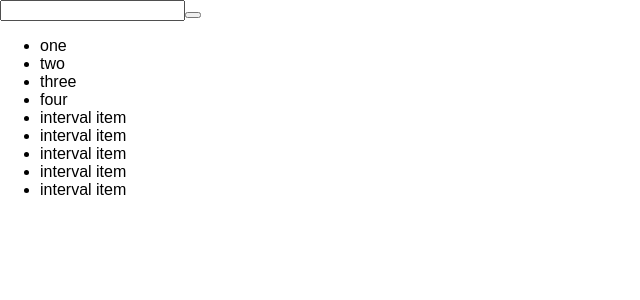
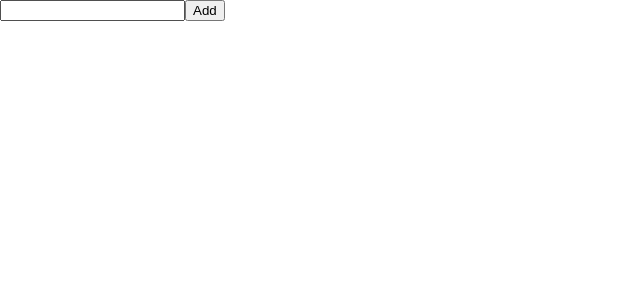
Before and after one commit to jangeroo/react-simple-todo-list, a React (Create React App) app: page / in a window 1280 px wide. Shown: the top 300 px of the page, without its empty margins (0-640 px from the left). Built offline with nearby package versions, Linux system fonts and the light colour scheme.

Commit message:
Added click function to add item

```diff
--- a/src/App.js
+++ b/src/App.js
@@ -9,22 +9,19 @@ class App extends Component {
         this.state = {items: []}
     }
 
-    componentDidMount() {
-        ['one', 'two', 'three', 'four'].map(this.addItem)
-        setInterval(this.addItem, 1000, 'interval item')
-    }
-
     addItem = item => {
         this.setState(st => ({items: st.items.concat(item)}))
     }
+
+    clickFunction = () => {this.addItem(this.input.value)}
 
     displayItems = item => (<li>{item}</li>);
 
     render() {
         return (
             <div>
-                <input/>
-                <button></button>
+                <input ref={r => this.input = r}/>
+                <button onClick={this.clickFunction}>Add</button>
                 <ul>
                     {this.state.items.map(this.displayItems)}
                 </ul>
```
